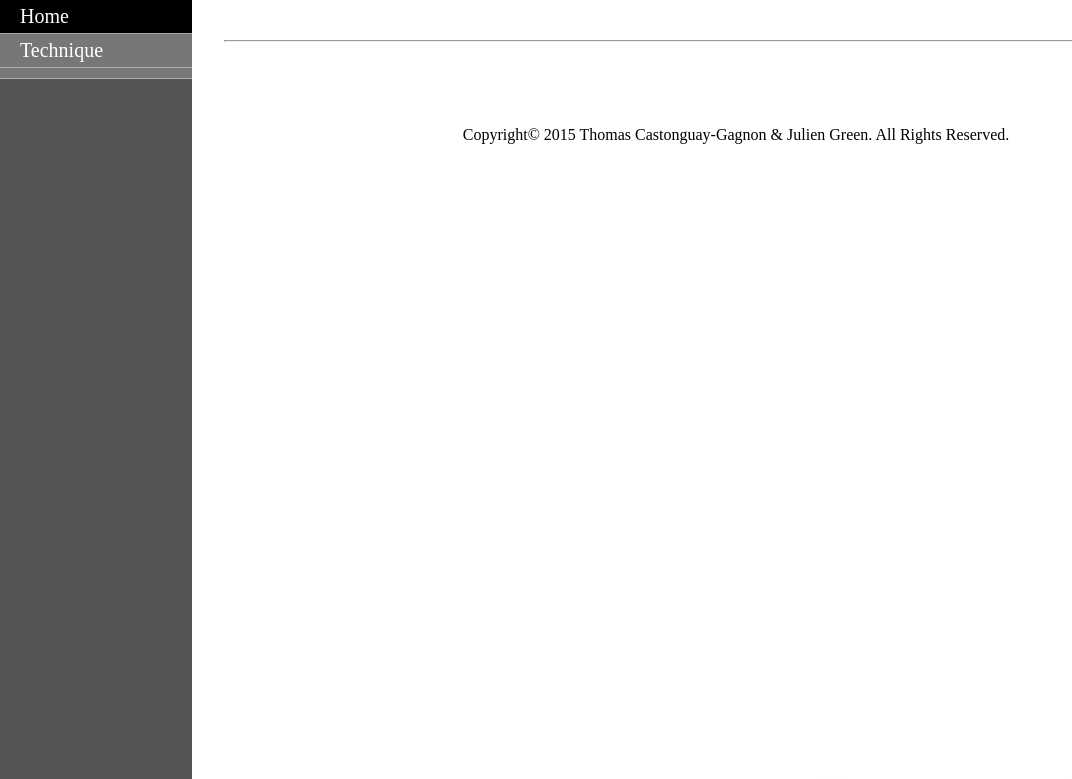
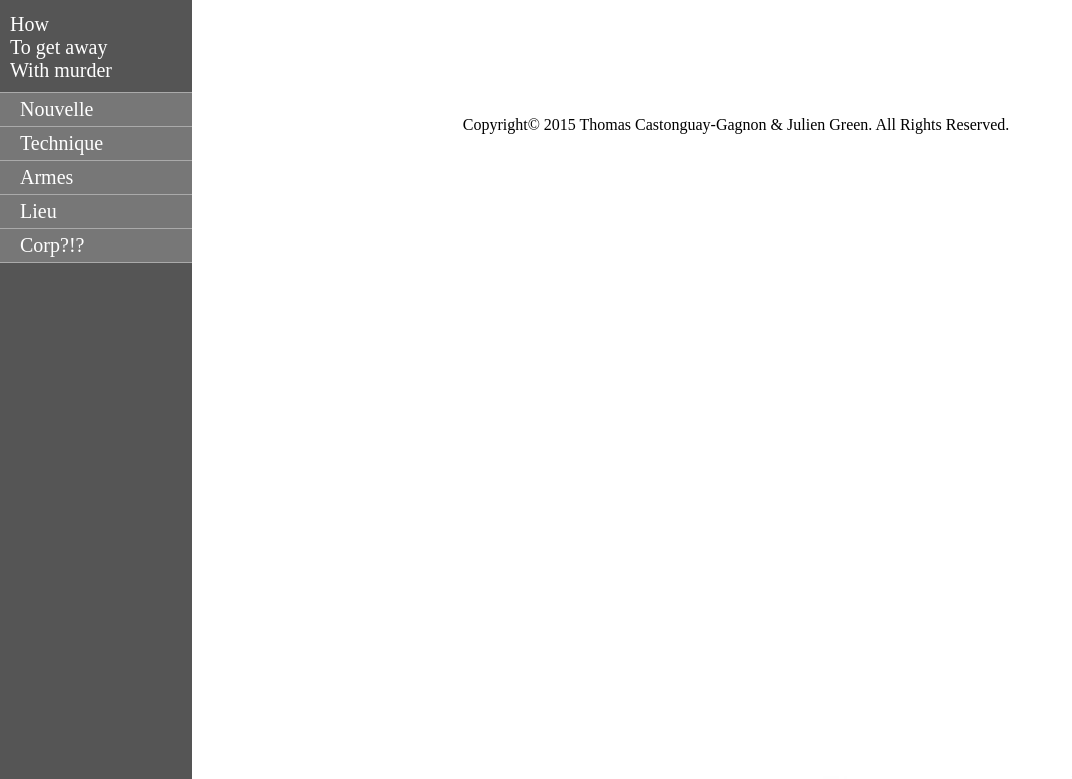
Before and after one commit to JulienGreen/TP1WEB, a plain HTML site: page HTML5Application1/public_html/technique/index.html in a window 1280 px wide. Shown: the top 779 px of the page, without its empty margins (0-1072 px from the left). Drawn offline with Linux system fonts and the light colour scheme; files whose address does not match are found by name.

Commit message:
trololol

```diff
--- a/HTML5Application1/public_html/technique/index.html
+++ b/HTML5Application1/public_html/technique/index.html
@@ -13,22 +13,24 @@ and open the template in the editor.
         <link href="../css/style.css" rel="stylesheet" type="text/css"/>
     </head>
     <body>
+        <div class="composition">
             <div class="menuSide">
+                <h1>How<br>To get away<br>With murder</h1>
                 <ul class="menuSide">
-                    <li class="menuSide"><a href="#" class="boutonSide">Home</a></li>
-                    <li class="menuSide"><a href="#" class="boutonSide">Technique</a></li>
-                    <li class="menuSide"><a href="#" class="boutonSide"></a></li>
+                    <li class="menuSide"><a href="#" class="boutonSide">Nouvelle</a></li>
+                    <li class="menuSide"><a href="technique/" class="boutonSide">Technique</a></li>
+                    <li class="menuSide"><a href="#" class="boutonSide">Armes</a></li>
+                    <li class="menuSide"><a href="#" class="boutonSide">Lieu</a></li>
+                    <li class="menuSide"><a href="#" class="boutonSide">Corp?!?</a></li>
                 </ul>
             </div>
             <div class="contenu" >
-
-                <hr>
-
                 <p>&nbsp;<br> </p>
                 <p>&nbsp;<br> </p>
                 <div class="footer">
                     <p>Copyright© 2015 Thomas Castonguay-Gagnon & Julien Green. All Rights Reserved. </p>
                 </div>
             </div>
+        </div>
     </body>
 </html>
```
Also changed, not shown: HTML5Application1/public_html/index.html (+10 -26 lines).
